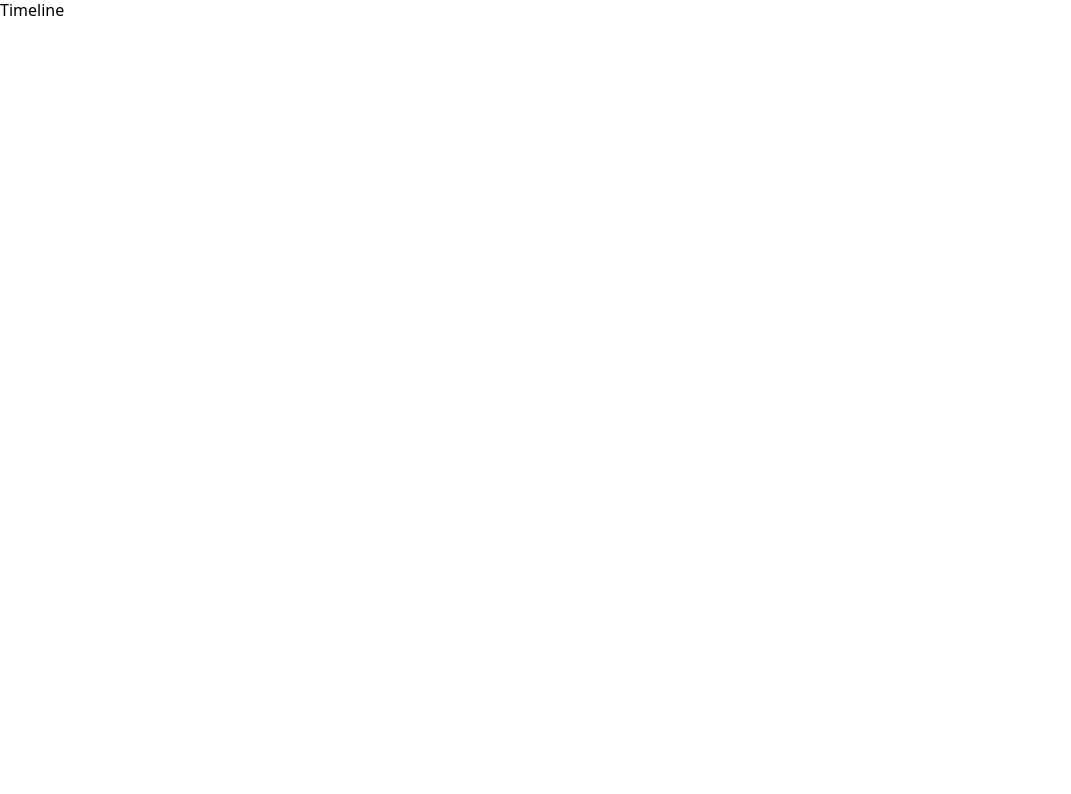
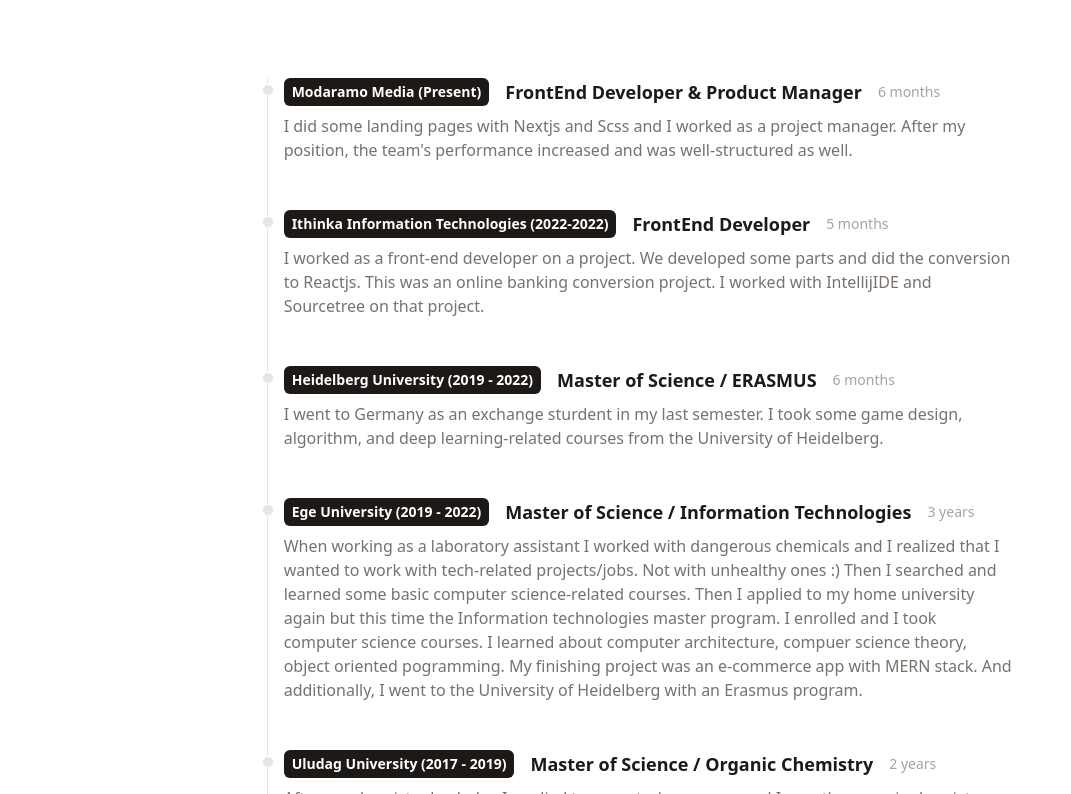
Before and after one commit to petekgithub/portfoliov1, a React (Vite) app: page / in a window 1280 px wide. Shown: the part 1446-2240 px from the top of the page, without its empty margins (0-1071 px from the left). Before the commit the page ends 1468 px from the top, so only its background shows below. Built offline with nearby package versions, Linux system fonts and the light colour scheme.

Commit message:
timeline-portfolio-v2

```diff
--- a/src/components/Timeline.jsx
+++ b/src/components/Timeline.jsx
@@ -1,7 +1,22 @@
 import React from "react";
+import timeline from "../data/timeline";
+import TimelineItem from "./TimelineItem";
 
 const Timeline = () => {
-  return <div>Timeline</div>;
+  return (
+    <div className="flex flex-col md:flex-row justify-center my-20">
+      <div className="w-full md:w-7/12">
+        {timeline.map((item) => (
+          <TimelineItem
+            year={item.year}
+            title={item.title}
+            duration={item.duration}
+            details={item.details}
+          />
+        ))}
+      </div>
+    </div>
+  );
 };
 
 export default Timeline;
--- a/src/components/TimelineItem.jsx
+++ b/src/components/TimelineItem.jsx
@@ -1,13 +1,24 @@
 import React from "react";
 
-function TimelineItem({ year, title, company, duration, details }) {
+function TimelineItem({ year, title, duration, details }) {
   return (
-    <ol className="flex flex-col md-flex-row relative border-l borde-stone-200">
+    <ol className="flex flex-col md:flex-row relative border-l border-stone-200">
       <li className="mb-10 ml-4">
-        <div className="absolute w-3 h-3 bg-stone-200 rounded-full mt-1.5 -left-1.5 border border-white"/>
+        <div className="absolute w-3 h-3 bg-stone-200 rounded-full mt-1.5 -left-1.5 border border-white" />
+        <p className="flex flex-wrap gap-4 flex-row items-center justify-start text-xs md:text-sm">
+          <span className="inline-block px-2 py-1 font-semibold text-white bg-stone-900 rounded-md">
+            {year}
+          </span>
+          <h3 className="text-lg font-semibold text-stone-900">{title}</h3>
+          <div className="my-1 text-sm font-normal leading-none text-stone-400">
+            {duration}
+          </div>
+        </p>
+        <p className="my-2 text-base font-normal text-stone-500">{details}</p>
       </li>
     </ol>
   );
 }
 
 export default TimelineItem;
+(" ");
--- a/src/data/timeline.js
+++ b/src/data/timeline.js
@@ -1,44 +1,42 @@
 export default [
   {
-    year: "Present",
+    year: "Modaramo Media (Present)",
     title: "FrontEnd Developer & Product Manager",
-    company: "Modaramo Media",
     duration: "6 months",
     details:
       "I did some landing pages with Nextjs and Scss and I worked as a project manager. After my position, the team's performance increased and was well-structured as well.",
   },
   {
-    year: "",
+    year: "Ithinka Information Technologies (2022-2022)",
     title: "FrontEnd Developer",
-    company: "Ithinka Information Technologies",
     duration: "5 months",
     details:
       "I worked as a front-end developer on a project. We developed some parts and did the conversion to Reactjs. This was an online banking conversion project. I worked with IntellijIDE and Sourcetree on that project. ",
   },
   {
-    year: "2019 - 2022",
-    title: "Heidelberg University - Master of Science / ERASMUS",
+    year: "Heidelberg University  (2019 - 2022)",
+    title: "Master of Science / ERASMUS",
     duration: "6 months",
     details:
-      "I went to Germany in my last semester. I took some game design, algorithm, and deep learning-related courses from the University of Heidelberg. ",
+      "I went to Germany as an exchange sturdent in my last semester. I took some game design, algorithm, and deep learning-related courses from the University of Heidelberg. ",
   },
   {
-    year: "2019 - 2022",
-    title: "Ege University - MS / Information Technologies",
+    year: "Ege University (2019 - 2022)",
+    title: "Master of Science / Information Technologies",
     duration: "3 years",
     details:
       "When working as a laboratory assistant I worked with dangerous chemicals and I realized that I wanted to work with tech-related projects/jobs. Not with unhealthy ones :) Then I searched and learned some basic computer science-related courses. Then I applied to my home university again but this time the Information technologies master program. I enrolled and I took computer science courses. I learned about computer architecture, compuer science theory, object oriented pogramming. My finishing project was an e-commerce app with MERN stack. And additionally, I went to the University of Heidelberg with an Erasmus program.",
   },
   {
-    year: "2017 - 2019 ",
-    title: "Uludag University - MS / Organic Chemistry",
+    year: "Uludag University (2017 - 2019)",
+    title: "Master of Science / Organic Chemistry",
     duration: "2 years",
     details:
       "After my chemistry bachelor, I applied to a master's program and I won the organic chemistry master's program at Uludag University. I worked on some polymers and at that time I worked as a laboratory assistant and worked with some specific chemistry machines.",
   },
   {
-    year: "2011 - 2017 ",
-    title: "Ege Univesity - Bachelor / Chemistry",
+    year: "Ege Univesity (2011 - 2017) ",
+    title: "Bachelor / Chemistry",
     duration: "4 years",
     details:
       "I studied chemistry as my bachelor's. I learned many things about nature and science. I worked on lots of different projects and also a laboratory. ",
```
